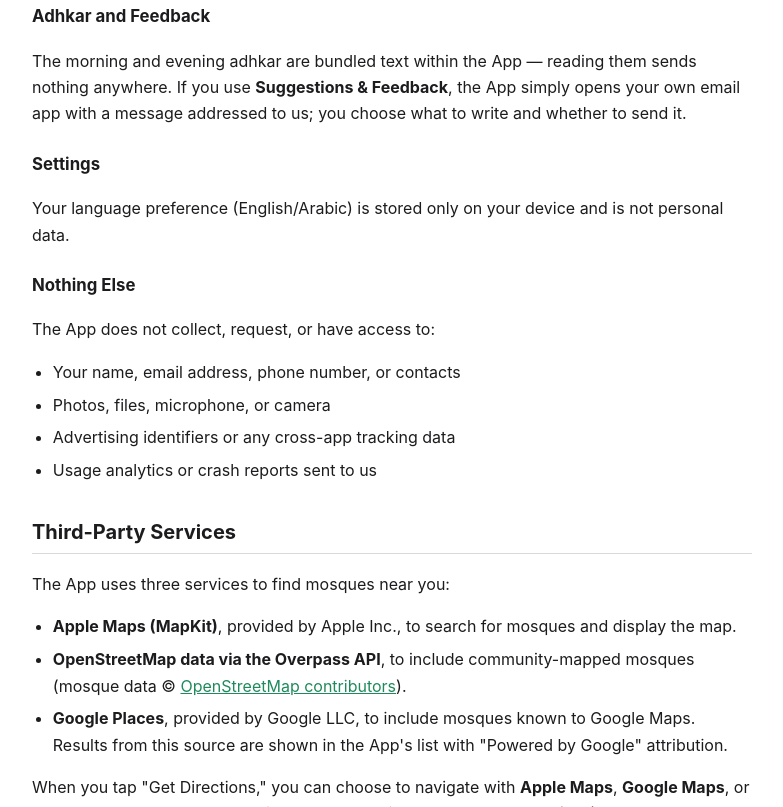
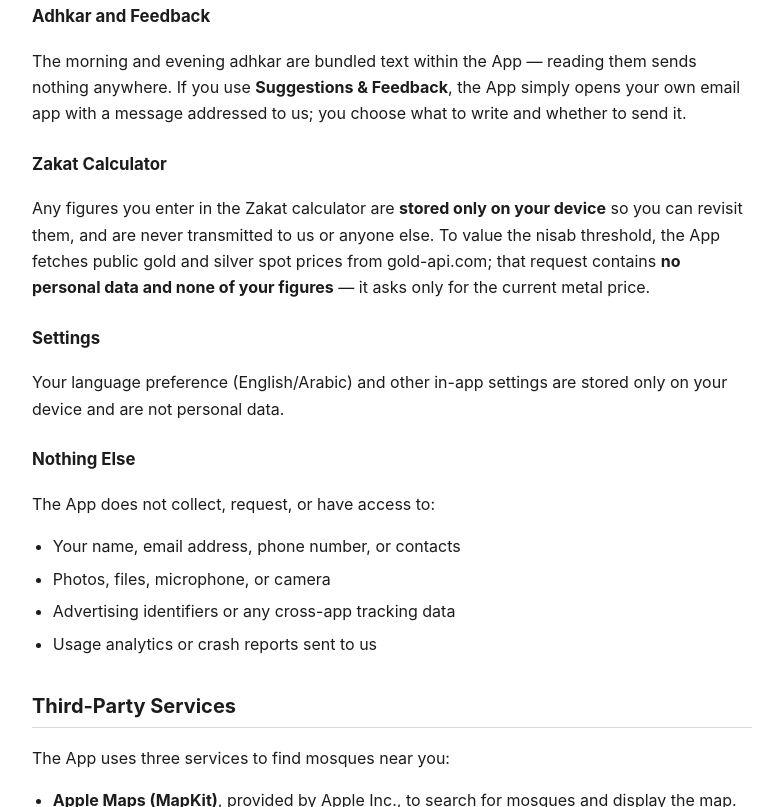
Before and after one commit to NBS1203/masajid-qatar-privacy, a plain HTML site: page index.html in a window 1280 px wide. Shown: the part 1707-2514 px from the top of the page, without its empty margins (248-1031 px from the left). Drawn offline with Linux system fonts and the light colour scheme.

Commit message:
Zakat calculator disclosures
Co-Authored-By: Claude Fable 5 <noreply@anthropic.com>

```diff
--- a/index.html
+++ b/index.html
@@ -30,7 +30,7 @@
 </head>
 <body>
   <h1>Privacy Policy — Masajid Qatar</h1>
-  <p class="date"><strong>Effective date:</strong> July 17, 2026</p>
+  <p class="date"><strong>Effective date:</strong> July 25, 2026</p>
 
   <p>Masajid Qatar ("the App") helps you find the mosque nearest to your current location in Qatar. We built the App to collect as little information as possible. This policy explains what the App uses, and what it does not.</p>
 
@@ -68,8 +68,11 @@
   <h3>Adhkar and Feedback</h3>
   <p>The morning and evening adhkar are bundled text within the App &mdash; reading them sends nothing anywhere. If you use <strong>Suggestions &amp; Feedback</strong>, the App simply opens your own email app with a message addressed to us; you choose what to write and whether to send it.</p>
 
+  <h3>Zakat Calculator</h3>
+  <p>Any figures you enter in the Zakat calculator are <strong>stored only on your device</strong> so you can revisit them, and are never transmitted to us or anyone else. To value the nisab threshold, the App fetches public gold and silver spot prices from gold-api.com; that request contains <strong>no personal data and none of your figures</strong> &mdash; it asks only for the current metal price.</p>
+
   <h3>Settings</h3>
-  <p>Your language preference (English/Arabic) is stored only on your device and is not personal data.</p>
+  <p>Your language preference (English/Arabic) and other in-app settings are stored only on your device and are not personal data.</p>
 
   <h3>Nothing Else</h3>
   <p>The App does not collect, request, or have access to:</p>
```
